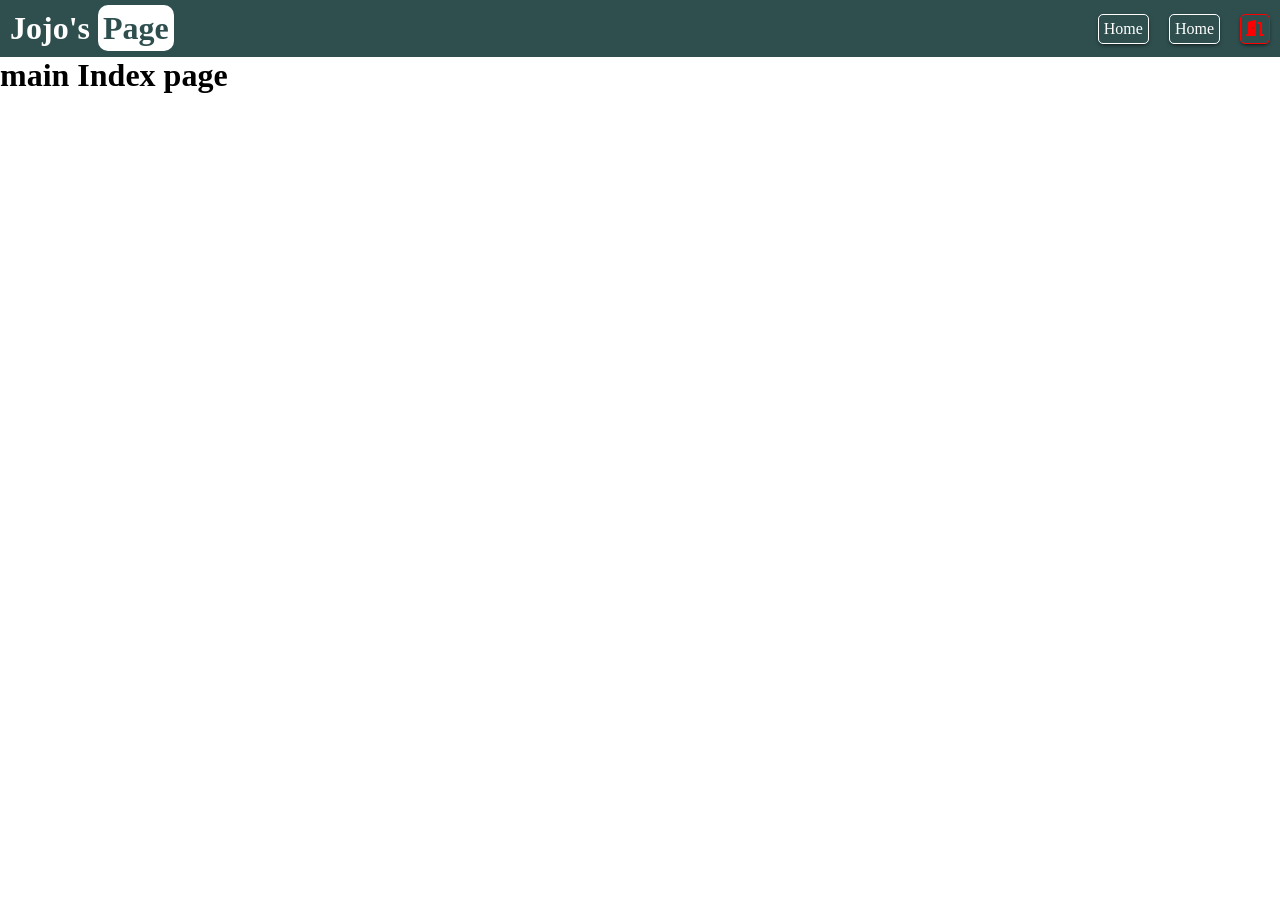
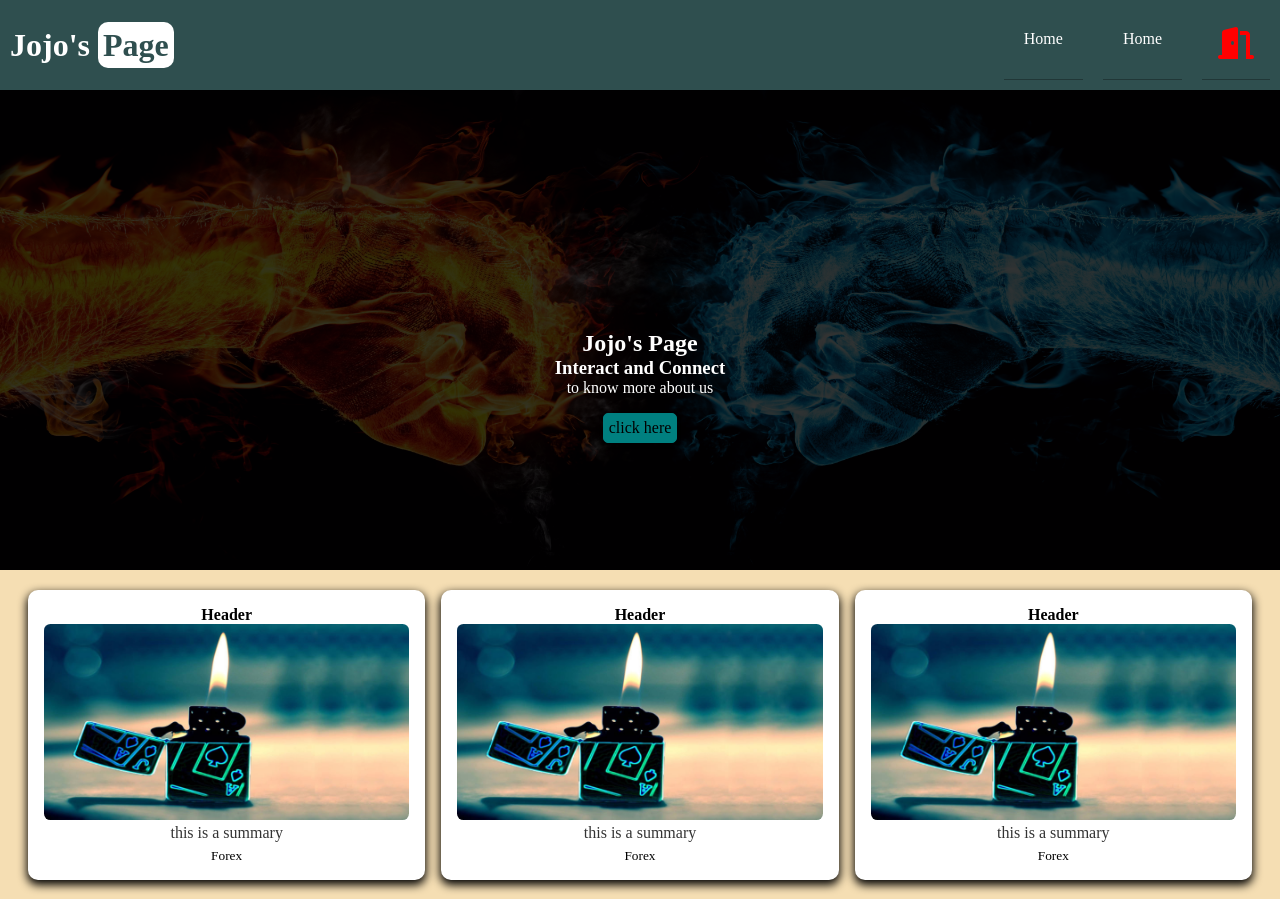
Before and after one commit to jojothomas1515/JojoProject, a Django app: page / in a window 1280 px wide. Before the commit the page ends 800 px from the top, so only its background shows below. Run offline with Django 4.2, Linux system fonts and the light colour scheme; the visitor is signed in with stand-in values (Sample User, id 1); some libraries are stand-ins or nearby versions.

Commit message:
made the intro and feed section in the index.html '

```diff
--- /dev/null
+++ b/blog/static/blog/css/base.css
@@ -0,0 +1,22 @@
+.container {
+    margin-inline: auto;
+    padding: 1rem;
+    width: calc(100% - 1rem);
+}
+
+.btn {
+    padding: 5px;
+    display: block;
+    background-color: teal;
+    width: max-content;
+    border: 1px solid teal;
+    border-radius: 5px;
+    color: black;
+    text-decoration: none;
+    box-shadow: 0 2px 5px -2px rgba(0, 0, 0, 1);
+    transition: all 250ms ease-in-out;
+}
+
+img{
+    max-width:100%
+}
--- /dev/null
+++ b/blog/static/blog/css/index.css
@@ -0,0 +1,58 @@
+section.intro {
+  height: 30rem;
+  color: white;
+  display: grid;
+  align-items: center;
+  background-size: 100%;
+  background-position-y: center;
+}
+section.intro > div {
+  background-color: rgba(0, 0, 0, 0.8);
+  height: 100%;
+  width: 100%;
+  text-align: center;
+}
+section.intro > div > * {
+  position: relative;
+  top: 50%;
+}
+section.intro > div a {
+  margin-block: 1rem;
+  margin-inline: auto;
+}
+section.feed {
+  background-color: wheat;
+}
+section.feed .feed-con {
+  display: grid;
+  grid-template-columns: repeat(auto-fit, minmax(210px, max-content));
+  grid-gap: 16px;
+  justify-content: center;
+  padding: 20px;
+}
+section.feed a {
+  all: unset;
+  max-width: 400px;
+  margin-inline: auto;
+  cursor: pointer;
+}
+section.feed .card {
+  background-color: white;
+  box-shadow: 0 4px 10px 1px black;
+  max-width: 400px;
+  border-radius: 10px;
+  padding: 1rem;
+  text-align: center;
+}
+section.feed .card h1 {
+  margin-block: 5px;
+}
+section.feed .card p {
+  color: rgba(0, 0, 0, 0.8);
+}
+section.feed .card img {
+  border-radius: 0.4rem;
+  max-width: 100%;
+}
+
+/*# sourceMappingURL=index.css.map */
--- a/blog/static/blog/css/navbar.css
+++ b/blog/static/blog/css/navbar.css
@@ -16,6 +16,7 @@
   background-color: darkslategrey;
   padding: 10px;
   color: white;
+  z-index: 1000;
 }
 .navbar h1 span {
   padding: 5px;
@@ -31,8 +32,10 @@
 .navbar .navbar-con .nav-items {
   display: flex;
   gap: 20px;
+  z-index: 1000;
 }
 .navbar .navbar-con .btn {
+  all: unset;
   padding: 5px;
   border: 1px solid white;
   color: white;
--- a/blog/static/blog/js/nav.js
+++ /dev/null
@@ -1,5 +0,0 @@
-document.addEventListener('click', e=>{
-    if (e.target.matches('data-navbar')){
-        alert("true")
-    }
-})
--- a/blog/templates/blog/base.html
+++ b/blog/templates/blog/base.html
@@ -9,6 +9,7 @@
           integrity="sha512-KfkfwYDsLkIlwQp6LFnl8zNdLGxu9YAA1QvwINks4PhcElQSvqcyVLLD9aMhXd13uQjoXtEKNosOWaZqXgel0g=="
           crossorigin="anonymous" referrerpolicy="no-referrer"/>
     <link rel="stylesheet" href="{% static '/blog/css/navbar.css' %}">
+<link rel="stylesheet" href="{% static 'blog/css/base.css' %}">
     <script src="{% static '/blog/js/nav.js' %}" defer></script>
     <meta charset="UTF-8">
     <title>JojoThomas</title>
--- a/blog/templates/blog/index.html
+++ b/blog/templates/blog/index.html
@@ -1,7 +1,60 @@
 {% extends 'blog/base.html' %}
+
+{% load static %}
+
 {% block extrahead %}
+    <link rel="stylesheet" href="{% static "/blog/css/index.css" %}">
 {% endblock %}
 
 {% block content %}
-<h1> main  Index page</h1>
+    <section class="intro" style="background-image: url('{% static "blog/images/yikr9jXET.jpg" %}')">
+        <div class="container">
+            <h1>
+                Jojo's Page
+            </h1>
+            <h3>Interact and Connect</h3>
+
+            <p>to know more about us </p>
+            <a href="#" class="btn"> click here</a>
+        </div>
+    </section>
+    <section class="feed">
+        <div class="feed-con container">
+            <a href="#">
+                <div class="card">
+                    <h4 class="card-header">Header</h4>
+                    <div class="">
+                        <img src="{% static "blog/images/cool.jpg" %}" alt="no picture">
+                        <p class="">this is a summary</p>
+                        <sub class="">Forex</sub>
+                    </div>
+                </div>
+            </a>
+            <a href="#">
+                <div class="card">
+                    <h4 class="card-header">Header</h4>
+                    <div class="">
+                        <img src="{% static "blog/images/cool.jpg" %}" alt="no picture">
+                        <p class="">this is a summary</p>
+                        <sub class="">Forex</sub>
+                    </div>
+                </div>
+            </a>
+            <a href="#">
+                <div class="card">
+                    <h4 class="card-header">Header</h4>
+                    <div class="">
+                        <img src="{% static "blog/images/cool.jpg" %}" alt="no picture">
+                        <p class="">this is a summary</p>
+                        <sub class="">Forex</sub>
+                    </div>
+                </div>
+            </a>
+        </div>
+    </section>
+    <footer>
+    <div class="container">
+
+    </div>
+    </footer>
 {% endblock %}
```
Also changed, not shown: other parts of blog/static/blog/css/navbar.css (+5 -0 lines), blog/static/blog/css/index.scss (added, +70 -0 lines), blog/static/blog/css/navbar.scss (+13 -2 lines), blog/static/blog/images/cool.jpg (added), blog/static/blog/images/yikr9jXET.jpg (added), 2 other files.
